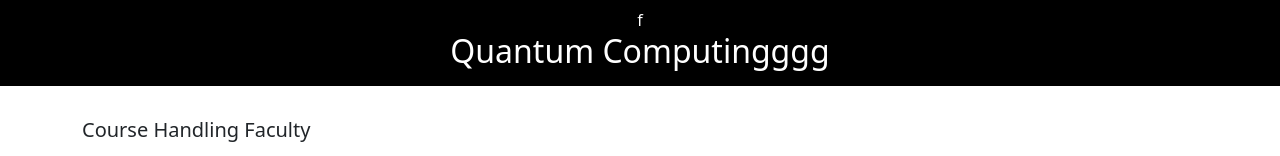
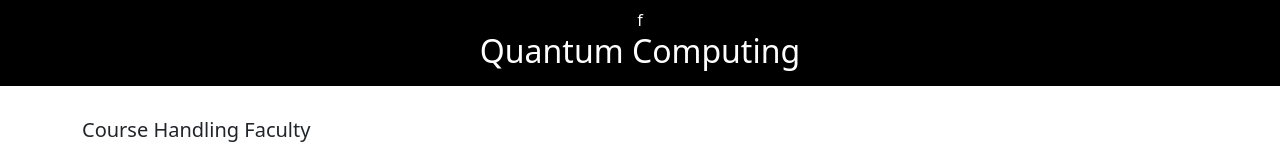
Before and after one commit to somanath-goudar/qc-website, an Eleventy site: page src/index.njk in a window 1280 px wide. Shown: the top 156 px of the page. Built offline with nearby package versions, Linux system fonts and the light colour scheme; Eleventy itself is replaced by a stand-in of ours; files that its build step writes are made by us from their sources; grey boxes are pictures that could not be loaded.

Commit message:
Update Blog “siteData”

```diff
--- a/src/blog/siteData.md
+++ b/src/blog/siteData.md
@@ -1,9 +1,8 @@
 ---
-course: Quantum Computingggg
+course: Quantum Computing
 courseHandler: Dr. Rajarajeswari Subramanian
 courseHandlerInfo: Associate Professor at CSE Department
 courseHandlerEmail: raji@msrit.eduo
 courseOutcomes: asas
-
 tags: post
 ---
```
